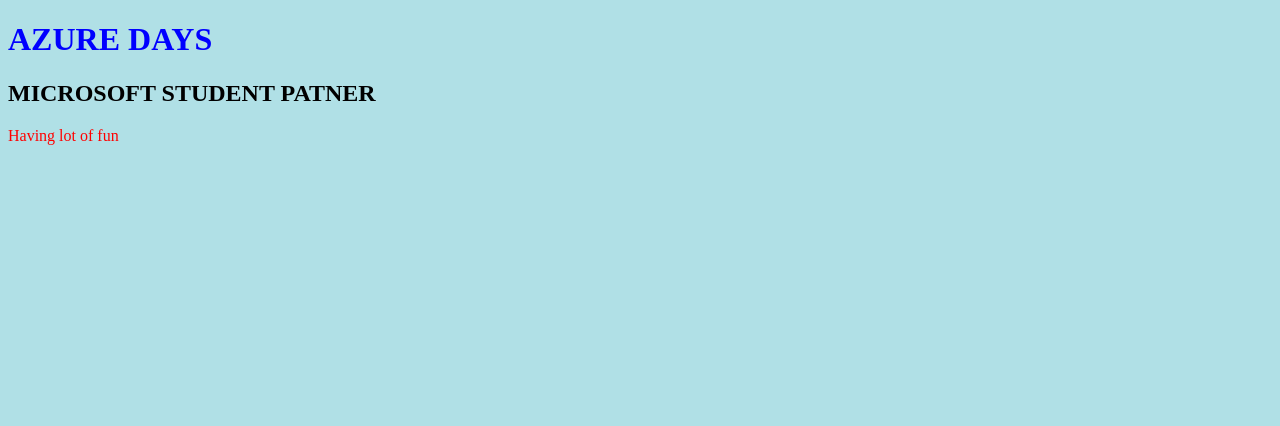
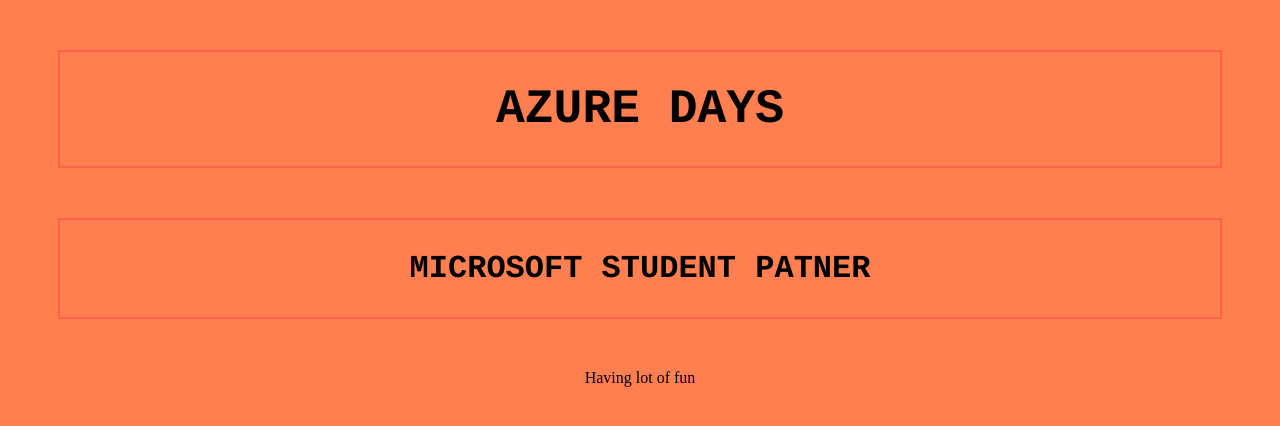
Before and after one commit to AncyPB/gitazure, a plain HTML site: page index.html in a window 1280 px wide. Drawn offline with Linux system fonts and the light colour scheme.

Commit message:
css style

```diff
--- a/main.css
+++ b/main.css
@@ -1,9 +1,27 @@
 body {
-  background-color: powderblue;
+  background-color: coral;
 }
 h1 {
-  color: blue;
+  color: black;
+   font-size:300%;
+   text-align:center;
+   font-family:courier;
+   border:2px solid Tomato;
+   padding: 30px;
+   margin: 50px;
 }
+h2 {
+  color: black;
+   font-size:200%;
+   text-align:center;
+   font-family:courier;
+   border:2px solid Tomato;
+   padding: 30px;
+   margin: 50px;
+}
+
 p {
-  color: red;
+  color: black;
+  font-size:100%;
+   text-align:center;
 }
```
